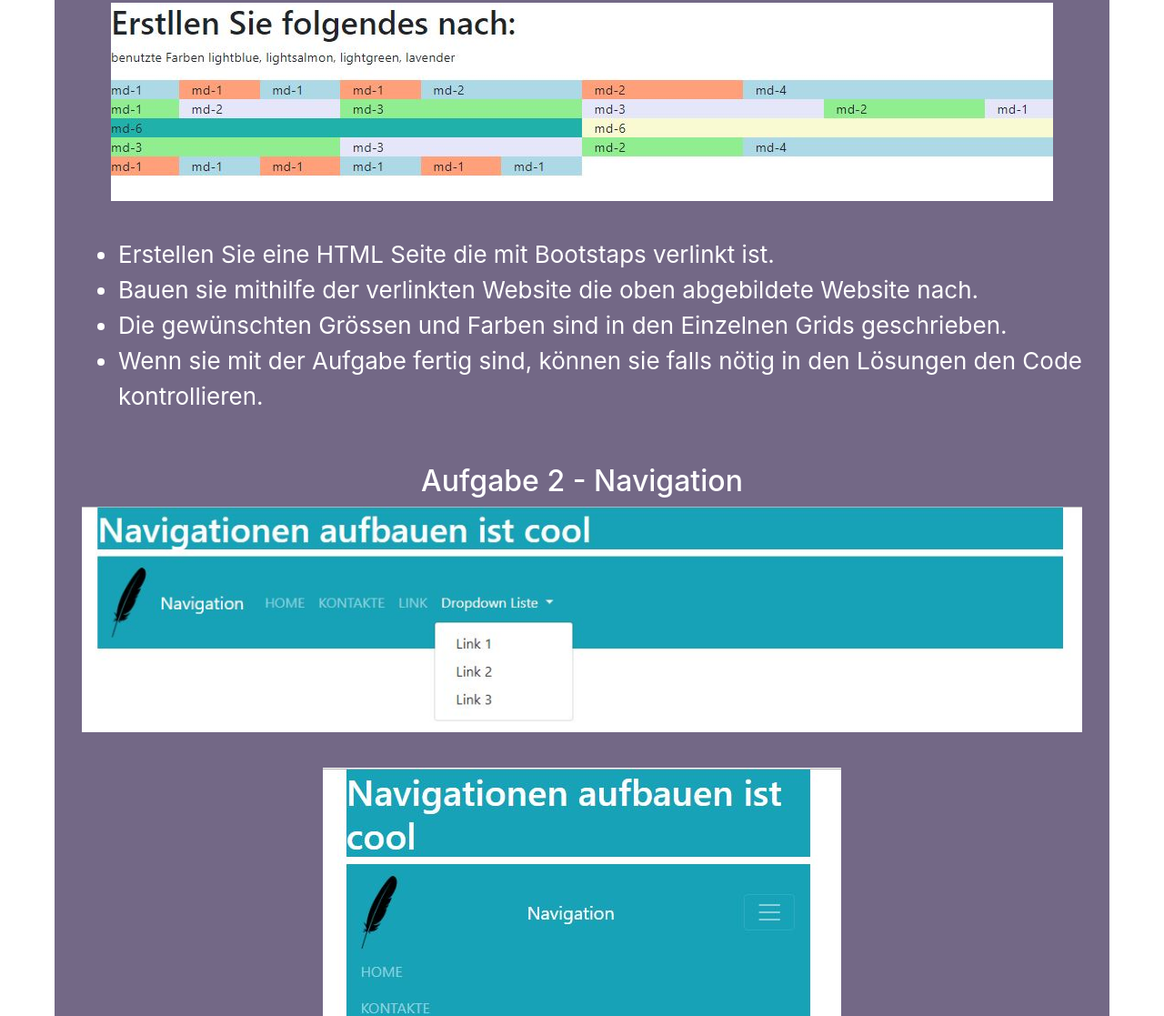
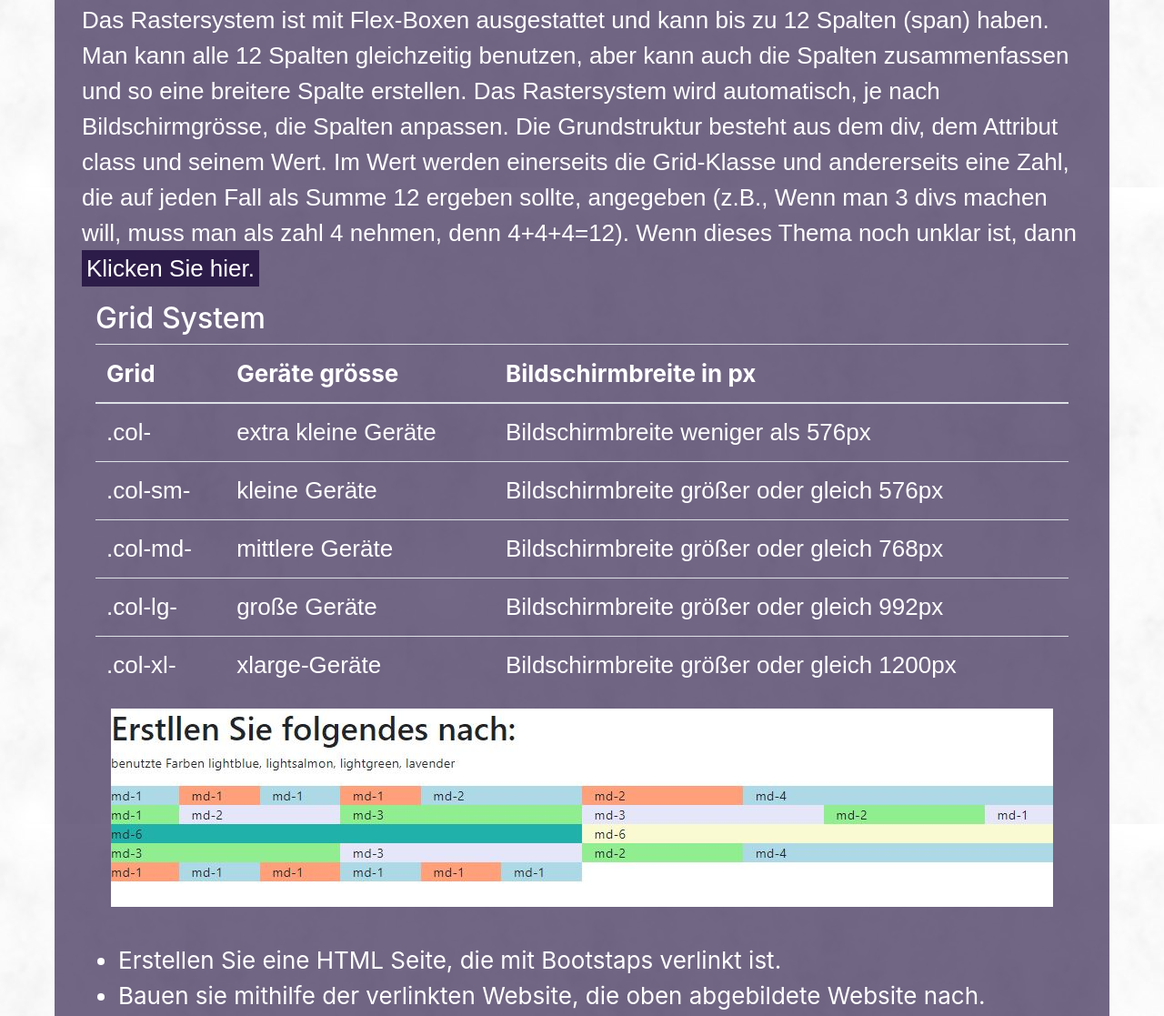
Before and after one commit to Lorsch10/Bootstrap, a plain HTML site: page aufgaben.html in a window 1280 px wide. Shown: the part 494-1611 px from the top of the page at 91% size. Drawn offline with nearby package versions, Linux system fonts and the light colour scheme; a web font is replaced by a local one.

Commit message:
Labor_101_v3

```diff
--- a/aufgaben.html
+++ b/aufgaben.html
@@ -47,27 +47,76 @@
 
         <!--Aufgabe 1 grid basics-->
         <h2>Aufgabe 1 - Grid Basics</h2>
+        <p>Das Rastersystem ist mit Flex-Boxen ausgestattet und kann bis zu 12 Spalten (span) haben. Man kann alle 12
+            Spalten gleichzeitig benutzen, aber kann auch die Spalten zusammenfassen und so eine breitere Spalte
+            erstellen. Das Rastersystem wird automatisch, je nach Bildschirmgrösse, die Spalten anpassen. Die
+            Grundstruktur besteht aus dem div, dem Attribut class und seinem Wert. Im Wert werden einerseits die
+            Grid-Klasse und andererseits eine Zahl, die auf jeden Fall als Summe 12 ergeben sollte, angegeben (z.B.,
+            Wenn man 3 divs machen will, muss man als zahl 4 nehmen, denn 4+4+4=12).
+            Wenn dieses Thema noch unklar ist, dann  <a id="linkgrid" href="https://www.w3schools.com/bootstrap4/bootstrap_grid_basic.asp" target="_blank">Klicken
+            Sie hier.</a></p>
+
+        <div class="container">
+            <h2>Grid System</h2>
+            <table class="table">
+                <thead>
+                    <tr>
+                        <th>Grid</th>
+                        <th>Geräte grösse</th>
+                        <th>Bildschirmbreite in px</th>
+                    </tr>
+                </thead>
+                <tbody>
+                    <tr>
+                        <td>.col-</td>
+                        <td>extra kleine Geräte </td>
+                        <td>Bildschirmbreite weniger als 576px</td>
+                    </tr>
+                    <tr>
+                        <td>.col-sm-</td>
+                        <td>kleine Geräte</td>
+                        <td>Bildschirmbreite größer oder gleich 576px</td>
+                    </tr>
+                    <tr>
+                        <td>.col-md-</td>
+                        <td>mittlere Geräte</td>
+                        <td>Bildschirmbreite größer oder gleich 768px</td>
+                    </tr>
+                    <tr>
+                        <td>.col-lg-</td>
+                        <td>große Geräte</td>
+                        <td>Bildschirmbreite größer oder gleich 992px</td>
+                    </tr>
+                    <tr>
+                        <td>.col-xl-</td>
+                        <td>xlarge-Geräte</td>
+                        <td>Bildschirmbreite größer oder gleich 1200px</td>
+                    </tr>
+                </tbody>
+            </table>
+        </div>
+
         <img class="img-fluid" src="bilder/Aufgabe_1_v2.JPG" alt="Screenshot Aufgabe 1 Grid">
         <br>
         <ul>
-            <li>Erstellen Sie eine HTML Seite die mit Bootstaps verlinkt ist.</li>
-            <li> Bauen sie mithilfe der verlinkten Website die oben abgebildete Website nach.</li>
+            <li> Erstellen Sie eine HTML Seite, die mit Bootstaps verlinkt ist.</li>
+            <li> Bauen sie mithilfe der verlinkten Website, die oben abgebildete Website nach.</li>
             <li> Die gewünschten Grössen und Farben sind in den Einzelnen Grids geschrieben.</li>
-            <li> Wenn sie mit der Aufgabe fertig sind, können sie falls nötig in den Lösungen den Code kontrollieren.</li>
+            <li> Wenn sie mit der Aufgabe fertig sind, können Sie mit der Lösungen, Ihren Code kontrollieren.</li>
         </ul>
         <br>
         <!--Aufgaeb 2 Navigation aufbauen-->
         <h2> Aufgabe 2 - Navigation</h2>
+        <img class="img-fluid" src="bilder/Aufgabe_2_nav_klein.JPG" alt="Navigation klein">
+        <br>
         <img class="img-fluid" src="bilder/Aufgabe_2_nav.JPG" alt="Navigation gross">
-        <br>
-        <img class="img-fluid" src="bilder/Aufgabe_2_nav_klein.JPG" alt="Navigation klein">
         <br>
         <ul>
             <p> Erstellen Sie diese Navigation.</p>
-            <p> Inhalt:</p>
+            <p> Sie benötigt:</p>
             <li>eine Dropdownliste</li>
             <li>ein Logo (kann man beliebig wählen)</li>
-            <li>eine minimierte Navigation</li>
+            <li>eine minimierte Navigation </li>
         </ul>
         <br>
         <!--Aufgaeb 3 Karte und Blog-->
@@ -76,14 +125,17 @@
         <br>
         <img class="img-fluid" src="bilder/Aufgabe_3_Karte_gross.JPG" alt="screenshot von Aufgabe 3 gross">
         <br>
-        <img class="img-fluid" src="bilder/Aufgabe_3_blog.JPG" alt="screenshot von Aufgabe 3 Blog">
-        <p> Erstellen sie eine Karte und ein Blog Eintrag. <br>
-            Info: See Profile muss sich zusammenklappen. Das geleiche gillt für den Blog</p>
+        <img class="img-fluid" src="bilder/Aufgabe_3_blog.JPG" alt="screenshot von Aufgabe 3 Blog"> <br>
+        <p>Erstellen sie eine Karte und ein Blog Eintrag.</p>
 
+        <ul>
+            <li>Info: See Profile muss sich zusammenklappen. Das geleiche gillt für den Blog, das Feld Text muss sich
+                zusammenklappen.</li>
+        </ul>
         <br>
         <!--Aufgaeb 4 Formular-->
         <h2>Aufgabe 4</h2>
-        <img class="img-fluid" src="bilder/Aufgabe_4_Formular.JPG" alt="screenshot von Aufgabe 4 Formular">
+        <img class="img-fluid" src="bilder/Aufgabe_4_Formular.JPG" alt="screenshot von Aufgabe 4 Formular"> <br>
         <p>Erstellen Sie dieses Formular <br>
             Sie beinhaltet:</p>
         <ul>
@@ -97,5 +149,4 @@
     <footer> &copy;SaA und ScL</footer>
 </body>
 
-
 </html>
--- a/style.css
+++ b/style.css
@@ -1,6 +1,6 @@
 /* hintergrundbild marmor*/
 .body {
-    background-image: url("aufgaben/hintergrundbild.jpg");
+    background-image: url("bilder/hintergrundbild.jpg");
 }
 
 /*Die Titel von allen Seite */
@@ -49,7 +49,6 @@ p {
 }
 
 /*Link spalte 1*/
-
 td {
     color: white;
     font-size: 26px;
@@ -67,17 +66,15 @@ td {
     color:white;
     text-decoration: none;
     background-color: rgba(28, 11, 59, 0.801);
-
 }
 
 /*Link titel Tabelle*/
-
 th{
     color: white;
     font-size: 26px;
 }
 
-/*Link home zu w3school*/
+/*Link sauf andere Webseiten*/
 #w3school{
     text-decoration: none;
     color: white;
@@ -85,6 +82,15 @@ th{
     padding: 30px;
     background-color: rgba(28, 11, 59, 0.801);
 }
+
+#linkgrid {
+    text-decoration: none;
+    color: white;
+    font-size: 26px;
+    padding: 5px;
+    background-color: rgba(28, 11, 59, 0.801);
+}
+
 
 /*footer*/
 footer{
```
Also changed, not shown: beispiele/formular.html (+0 -2 lines), beispiele/navindex.html (+1 -1 lines), index.html (+11 -12 lines), links.html (+23 -16 lines), bilder/Aufgabe_3_html.JPG (added), bilder/Aufgabe_4_Formulare_html_teil_1.JPG (added), bilder/Aufgabe_4_Formulare_html_teil_2.JPG (added), bilder/Aufgabe_4_Formulare_html_teil_3.JPG (added). Lines whose indentation alone changed are shown as unchanged.
